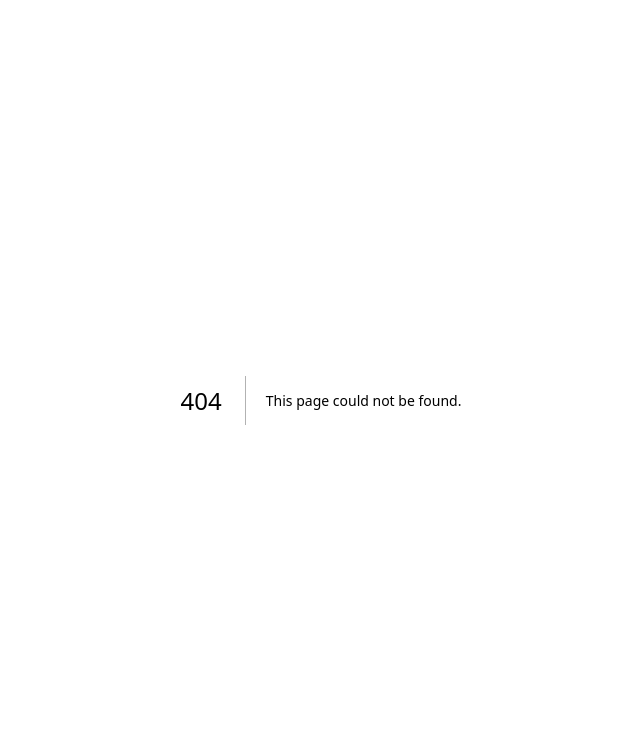
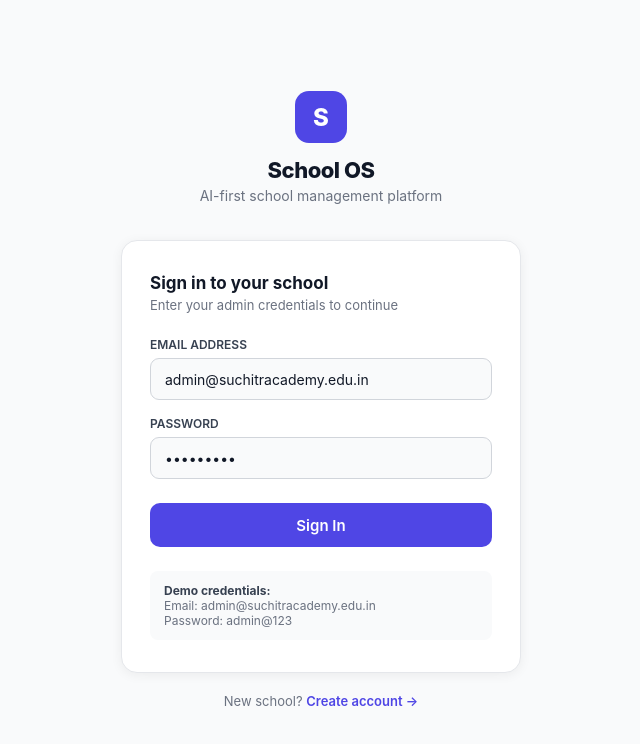
Before and after one commit to PranixQuick/School-OS, a Next.js app: page /login in a window 1280 px wide. Before the commit this address had no page. Shown: the top 744 px of the page, without its empty margins (319-959 px from the left). Built offline with nearby package versions, Linux system fonts and the light colour scheme.

Commit message:
Create page.tsx

```diff
--- /dev/null
+++ b/app/login/page.tsx
@@ -0,0 +1,160 @@
+'use client';
+
+import { useState, FormEvent } from 'react';
+import { useRouter } from 'next/navigation';
+
+export default function LoginPage() {
+  const router = useRouter();
+  const [email, setEmail] = useState('admin@suchitracademy.edu.in');
+  const [password, setPassword] = useState('admin@123');
+  const [loading, setLoading] = useState(false);
+  const [error, setError] = useState('');
+
+  async function handleLogin(e: FormEvent) {
+    e.preventDefault();
+    setLoading(true);
+    setError('');
+
+    try {
+      const res = await fetch('/api/auth/login', {
+        method: 'POST',
+        headers: { 'Content-Type': 'application/json' },
+        body: JSON.stringify({ email, password }),
+      });
+      const data = await res.json() as { error?: string; school?: string };
+
+      if (!res.ok) {
+        setError(data.error ?? 'Login failed');
+        return;
+      }
+
+      router.push('/dashboard');
+    } catch {
+      setError('Network error. Please try again.');
+    } finally {
+      setLoading(false);
+    }
+  }
+
+  return (
+    <div style={{
+      minHeight: '100vh', background: '#F9FAFB',
+      display: 'flex', alignItems: 'center', justifyContent: 'center',
+      fontFamily: '-apple-system, BlinkMacSystemFont, "Segoe UI", sans-serif',
+      padding: '24px',
+    }}>
+      <div style={{ width: '100%', maxWidth: 400 }}>
+
+        {/* Logo */}
+        <div style={{ textAlign: 'center', marginBottom: 36 }}>
+          <div style={{
+            width: 52, height: 52, borderRadius: 14, background: '#4F46E5',
+            display: 'flex', alignItems: 'center', justifyContent: 'center',
+            margin: '0 auto 14px', fontSize: 24, fontWeight: 800, color: '#fff',
+          }}>S</div>
+          <div style={{ fontSize: 22, fontWeight: 800, color: '#111827', letterSpacing: '-0.5px' }}>
+            School OS
+          </div>
+          <div style={{ fontSize: 14, color: '#6B7280', marginTop: 4 }}>
+            AI-first school management platform
+          </div>
+        </div>
+
+        {/* Card */}
+        <div style={{
+          background: '#fff', borderRadius: 16, border: '1px solid #E5E7EB',
+          padding: '32px 28px', boxShadow: '0 2px 12px rgba(0,0,0,0.06)',
+        }}>
+          <div style={{ fontSize: 17, fontWeight: 700, color: '#111827', marginBottom: 4 }}>
+            Sign in to your school
+          </div>
+          <div style={{ fontSize: 13, color: '#6B7280', marginBottom: 24 }}>
+            Enter your admin credentials to continue
+          </div>
+
+          {error && (
+            <div style={{
+              background: '#FEF2F2', border: '1px solid #FECACA',
+              borderRadius: 8, padding: '10px 14px', fontSize: 13,
+              color: '#991B1B', marginBottom: 18,
+            }}>
+              {error}
+            </div>
+          )}
+
+          <form onSubmit={handleLogin}>
+            <div style={{ marginBottom: 16 }}>
+              <label style={{ display: 'block', fontSize: 12, fontWeight: 600, color: '#374151', marginBottom: 6 }}>
+                EMAIL ADDRESS
+              </label>
+              <input
+                type="email"
+                required
+                value={email}
+                onChange={e => setEmail(e.target.value)}
+                style={{
+                  width: '100%', height: 42, borderRadius: 9, border: '1px solid #D1D5DB',
+                  background: '#F9FAFB', fontSize: 14, padding: '0 14px', outline: 'none',
+                  fontFamily: 'inherit', color: '#111827', boxSizing: 'border-box',
+                }}
+                placeholder="admin@yourschool.edu.in"
+              />
+            </div>
+
+            <div style={{ marginBottom: 24 }}>
+              <label style={{ display: 'block', fontSize: 12, fontWeight: 600, color: '#374151', marginBottom: 6 }}>
+                PASSWORD
+              </label>
+              <input
+                type="password"
+                required
+                value={password}
+                onChange={e => setPassword(e.target.value)}
+                style={{
+                  width: '100%', height: 42, borderRadius: 9, border: '1px solid #D1D5DB',
+                  background: '#F9FAFB', fontSize: 14, padding: '0 14px', outline: 'none',
+                  fontFamily: 'inherit', color: '#111827', boxSizing: 'border-box',
+                }}
+                placeholder="Enter your password"
+              />
+            </div>
+
+            <button
+              type="submit"
+              disabled={loading}
+              style={{
+                width: '100%', height: 44, borderRadius: 10, border: 'none',
+                background: loading ? '#818CF8' : '#4F46E5', color: '#fff',
+                fontSize: 15, fontWeight: 600, cursor: loading ? 'not-allowed' : 'pointer',
+                fontFamily: 'inherit', display: 'flex', alignItems: 'center',
+                justifyContent: 'center', gap: 8, boxSizing: 'border-box',
+              }}
+            >
+              {loading ? (
+                <>
+                  <style>{`@keyframes spin{to{transform:rotate(360deg)}}`}</style>
+                  <div style={{ width: 16, height: 16, border: '2px solid rgba(255,255,255,0.3)', borderTop: '2px solid #fff', borderRadius: '50%', animation: 'spin 0.7s linear infinite' }} />
+                  Signing in...
+                </>
+              ) : 'Sign In'}
+            </button>
+          </form>
+
+          <div style={{ marginTop: 24, padding: '12px 14px', background: '#F9FAFB', borderRadius: 8, fontSize: 12, color: '#6B7280' }}>
+            <strong style={{ color: '#374151' }}>Demo credentials:</strong><br />
+            Email: admin@suchitracademy.edu.in<br />
+            Password: admin@123
+          </div>
+        </div>
+
+        {/* Register link */}
+        <div style={{ textAlign: 'center', marginTop: 20, fontSize: 13, color: '#6B7280' }}>
+          New school?{' '}
+          <a href="/register" style={{ color: '#4F46E5', fontWeight: 600, textDecoration: 'none' }}>
+            Create account →
+          </a>
+        </div>
+      </div>
+    </div>
+  );
+}
```
